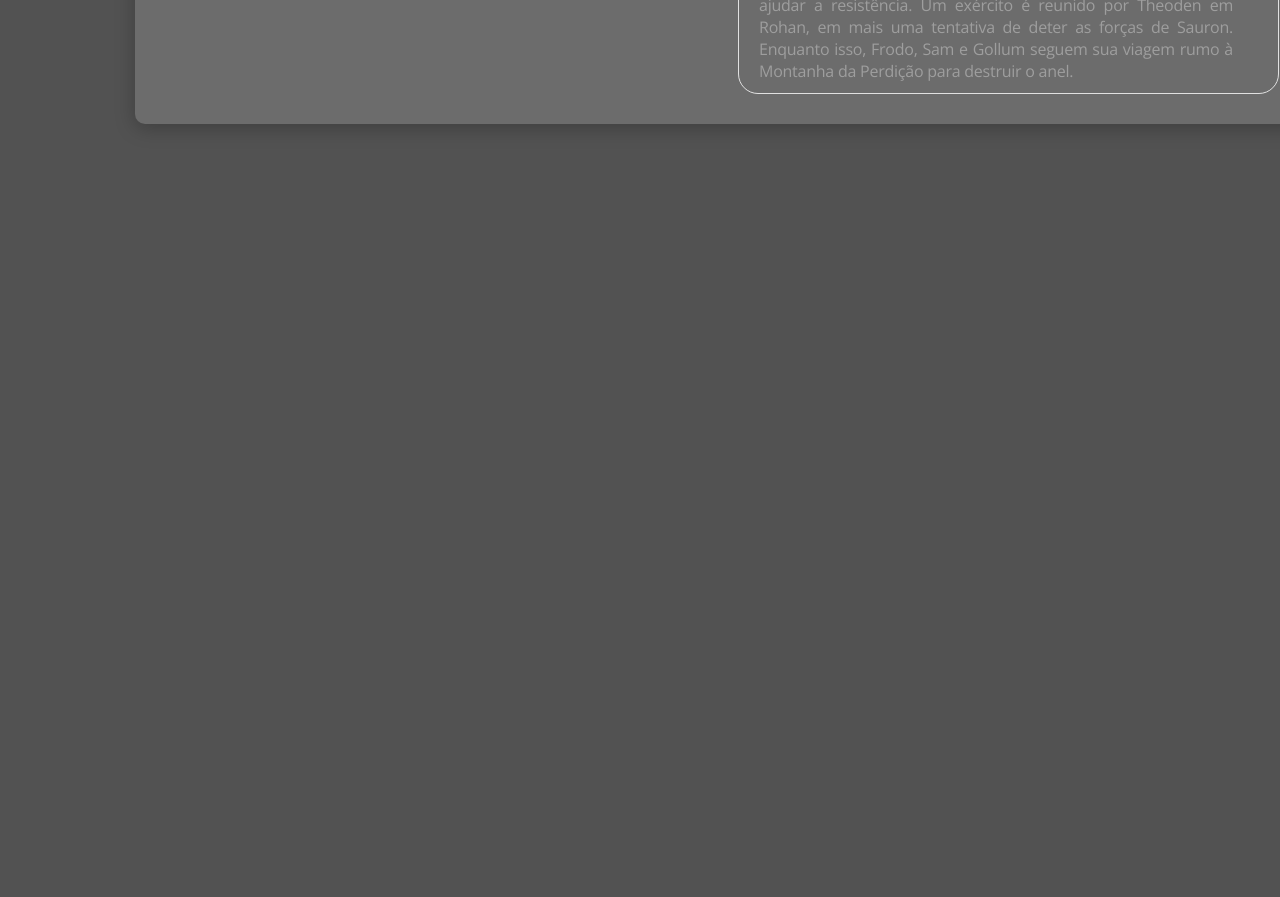
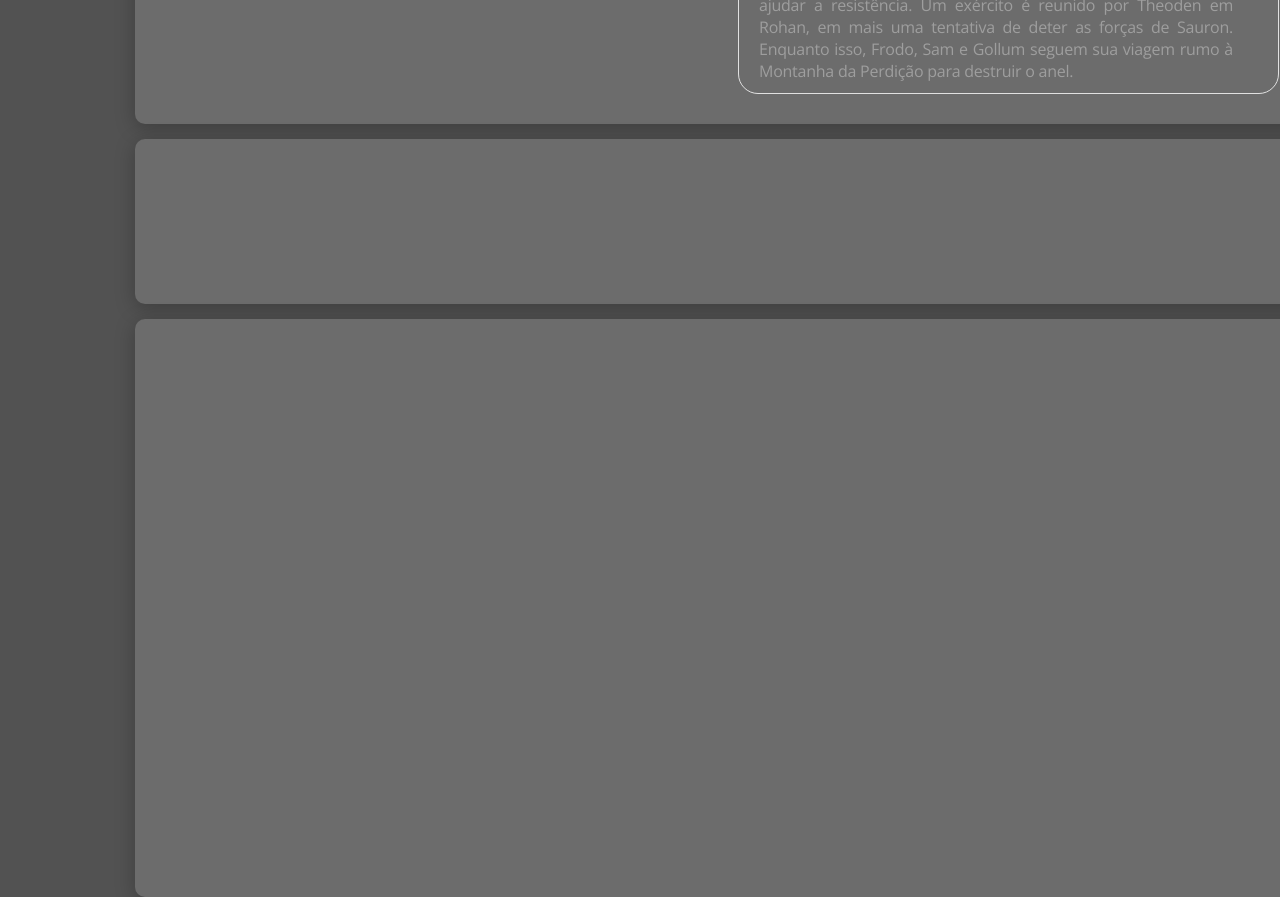
Before and after one commit to HenioJunior/movieflix, a React (Create React App) app in the folder frontend/: page /movies/1 in a window 1280 px wide. Shown: the part 360-1257 px from the top of the page. Before the commit the page ends 800 px from the top, so only its background shows below. Built offline with nearby package versions, Linux system fonts and the light colour scheme; some icons are missing.

Commit message:
Comment and Avaliation container

```diff
--- a/frontend/package.json
+++ b/frontend/package.json
@@ -14,6 +14,7 @@
     "node-sass": "^4.14.1",
     "react": "^17.0.1",
     "react-dom": "^17.0.1",
+    "react-hook-form": "^6.15.4",
     "react-router-dom": "^5.2.0",
     "react-scripts": "4.0.3",
     "typescript": "^4.2.2",
--- a/frontend/src/pages/Catalog/components/MovieDetails/index.tsx
+++ b/frontend/src/pages/Catalog/components/MovieDetails/index.tsx
@@ -11,6 +11,7 @@ const MovieDetails = () => {
   const { movieId } = useParams<ParamsType>();
   console.log(movieId);
   return (
+    <>
     <div className="movie-details-container">
       <MovieImage className="movie-details-image" />
       <div>
@@ -28,6 +29,17 @@ const MovieDetails = () => {
         </div>
       </div>
     </div>
+    <div className="comment-container">
+
+    </div>
+    <div className="avaliations-container">
+
+    </div>
+
+
+
+    </>
+
   );
 };
 
--- a/frontend/src/pages/Catalog/components/MovieDetails/styles.scss
+++ b/frontend/src/pages/Catalog/components/MovieDetails/styles.scss
@@ -67,3 +67,25 @@
   padding-left: 20px;
   padding-top: 5px;
 }
+
+.comment-container {
+  display: flex;
+  margin-top: 15px;
+  margin-left: 135px;
+  width:1170px;
+  height: 165px;
+  background: #6C6C6C;
+  box-shadow: 0px 4px 20px rgba(0, 0, 0, 0.25);
+  border-radius: 10px;
+}
+
+.avaliations-container {
+  display: flex;
+  margin-top: 15px;
+  margin-left: 135px;
+  width:1170px;
+  height: 578px;
+  background: #6C6C6C;
+  box-shadow: 0px 4px 20px rgba(0, 0, 0, 0.25);
+  border-radius: 10px;
+}
```
Also changed, not shown: 1 other file (tests, documents, lock files or other folders).
